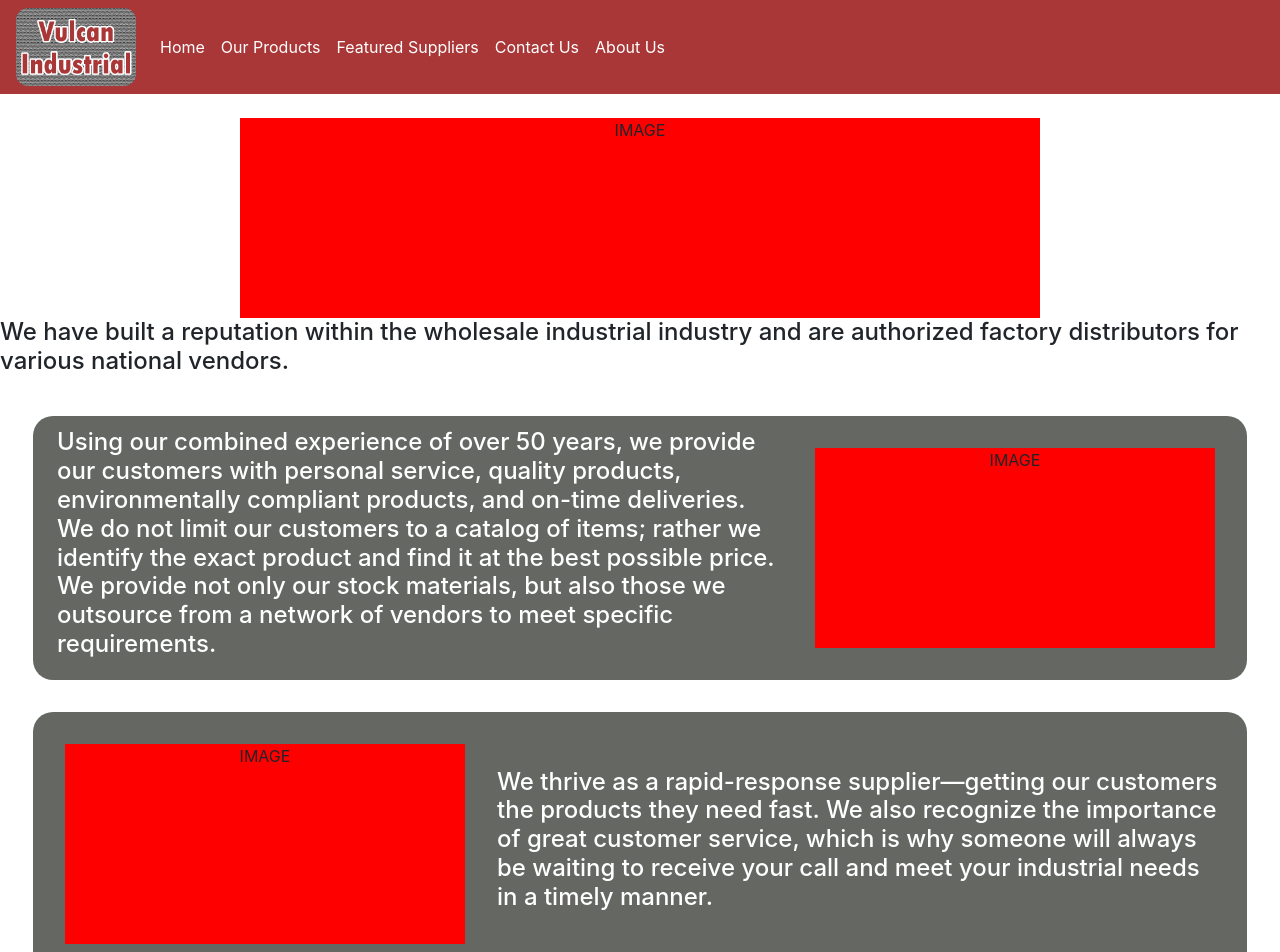
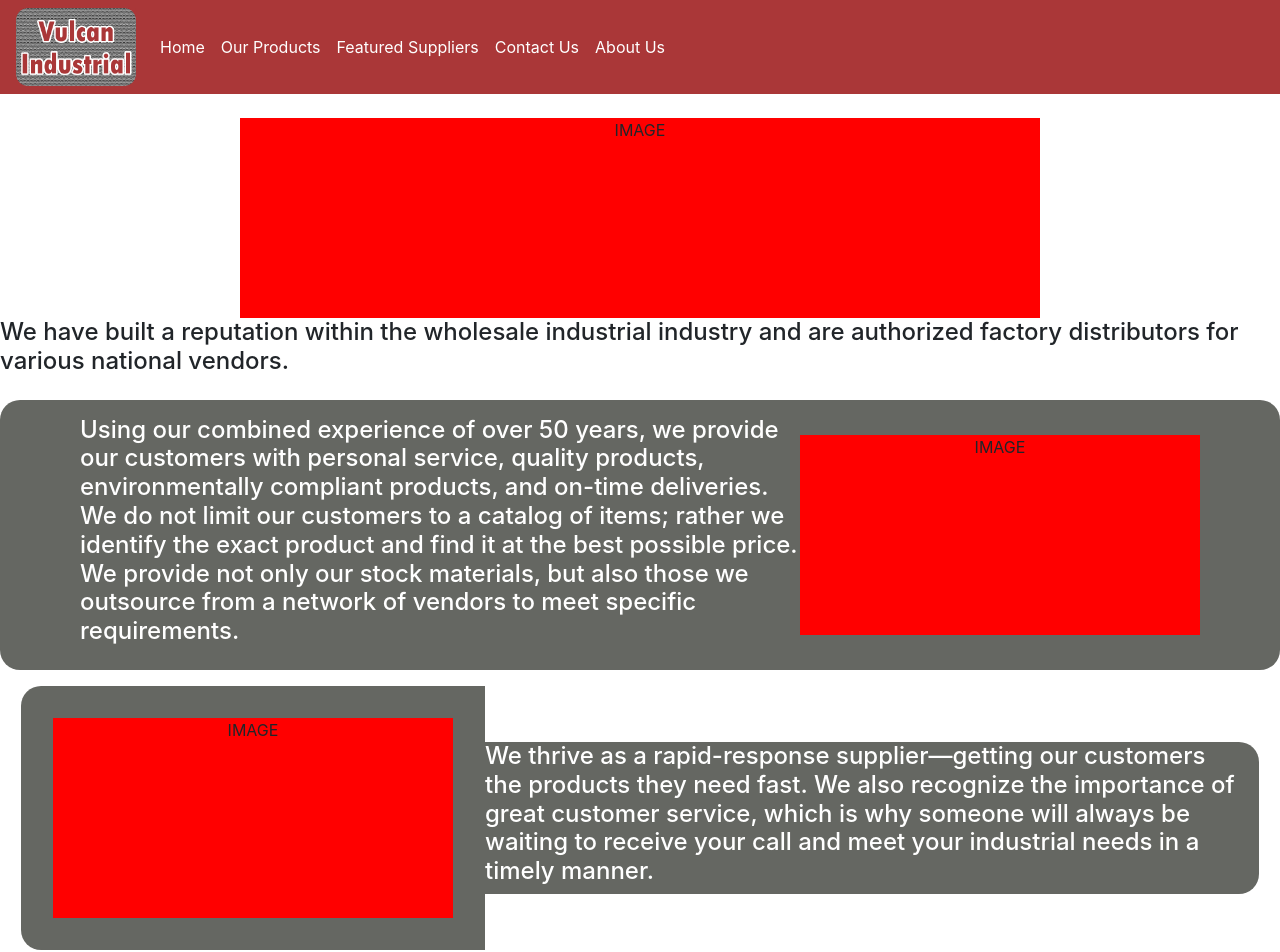
Before and after one commit to CamDavi5/VIS-Website-Revamp, a React (Create React App) app: page /about-us in a window 1280 px wide. Shown: the top 952 px of the page. Built offline with nearby package versions, Linux system fonts and the light colour scheme.

Commit message:
sizing adjustments, supplier&about wip

```diff
--- a/public/style.css
+++ b/public/style.css
@@ -76,7 +76,12 @@
 .aboutContent {
     padding: 1em;
     display: flex;
+    flex-wrap: wrap;
     justify-content: center;
+    align-items: center;
+    margin-right: auto;
+    margin-left: auto;
+    border-radius: 20px;
 }
 
 .leftRoundCorners {
@@ -106,7 +111,7 @@
 }
 
 .popupInner {
-    padding: 32px;
+    position: relative;
     background-color: white;
     border-radius: 20px;
 }
--- a/src/components/ScrollSpySupplier.jsx
+++ b/src/components/ScrollSpySupplier.jsx
@@ -10,8 +10,8 @@ const ScrollSpySupplier = ({name, image, description}) => {
         <div>
             <li className="suppliersList" onClick={() => setButtonPopup(true)}>{name}</li>
             <SupplierPopup trigger={buttonPopup} setTrigger={setButtonPopup}>
-                <h3 className="mt-4">{name}</h3>
-                    <img src={image} alt="image should be here" stlye={{maxWidth: 100+"%"}}/>
+                <h3 className="pt-5" style={{textAlign: "center"}}>{name}</h3>
+                    <img src={image} alt="image should be here" style={{maxWidth: 70+"%"}}/>
                 <p>{description}</p>
             </SupplierPopup>
         </div>
--- a/src/pages/About.jsx
+++ b/src/pages/About.jsx
@@ -8,26 +8,20 @@ const About = () => {
     return (
         <>
             <div className="d-flex flex-column align-items-center">
-            <div className="mt-4"style={{width: 800+"px", height: 200+"px", backgroundColor: "red", textAlign: "center"}}>IMAGE</div>
+                <div className="mt-4"style={{width: 800+"px", height: 200+"px", backgroundColor: "red", maxWidth: 100+"%", textAlign: "center"}}>IMAGE</div>
                 <h4 className="mb-4">{aboutThree}</h4>
             </div>
-            <div className="aboutContent">
-                <div className="d-flex justify-content-center align-items-center leftRoundCorners" style={{backgroundColor: "rgb(75, 77, 71, 0.85)"}}>
-                    <div className="pl-4" style={{width: 750+"px"}}>
-                        <h4 style={{color: "white"}}>{aboutOne}</h4>
-                    </div>
+                <div className="aboutContent" style={{backgroundColor: "rgb(75, 77, 71, 0.85)"}}>
+                        <h4 style={{color: "white", maxWidth: 720+"px"}}>{aboutOne}</h4>
+                        <div style={{width: 400+"px", height: 200+"px", backgroundColor: "red", maxWidth: 100+"%", textAlign: "center"}}>IMAGE</div>
                 </div>
-                <div className="rightRoundCorners aboutImageSizing">
-                    <div style={{width: 400+"px", height: 200+"px", backgroundColor: "red", textAlign: "center"}}>IMAGE</div>
-                </div>
-            </div>
             <div className="aboutContent">
                 <div className="leftRoundCorners aboutImageSizing">
-                    <div style={{width: 400+"px", height: 200+"px", backgroundColor: "red", textAlign: "center"}}>IMAGE</div>
+                    <div style={{width: 400+"px", height: 200+"px", backgroundColor: "red", maxWidth: 100+"%", textAlign: "center"}}>IMAGE</div>
                 </div>
-                <div className="d-flex justify-content-center align-items-center rightRoundCorners" style={{backgroundColor: "rgb(75, 77, 71, 0.85)"}}>
-                    <div className="pr-4" style={{width: 750+"px"}}>
-                        <h4 style={{color: "white"}}>{aboutTwo}</h4>
+                <div className="rightRoundCorners" style={{backgroundColor: "rgb(75, 77, 71, 0.85)"}}>
+                    <div className="pr-4">
+                        <h4 style={{color: "white", maxWidth: 750+"px"}}>{aboutTwo}</h4>
                     </div>
                 </div>
             </div>
--- a/src/pages/Contact.jsx
+++ b/src/pages/Contact.jsx
@@ -10,12 +10,12 @@ const Contact = () => {
                 <ContactCard image={"./assets/ContactImgPlaceholder.jpg"} name={"John Rutledge"} email={""} cell={""}/>
             </div>
             <h3 className="d-flex justify-content-center">Sales</h3>
-            <div className="d-flex flex-wrap justify-content-center mb-5">
-                <div className="mr-5">
-                    <ContactCard className="mr-3" image={"./assets/ContactImgPlaceholder.jpg"} name={"Tony Metcalf"} email={""} cell={"205-369-7158"}/>
+            <div className="d-flex flex-wrap justify-content-around mb-5">
+                <div>
+                    <ContactCard image={"./assets/ContactImgPlaceholder.jpg"} name={"Tony Metcalf"} email={""} cell={"205-369-7158"}/>
                 </div>
                 <ContactCard image={"./assets/ContactImgPlaceholder.jpg"} name={"Corey Calvert"} email={""} cell={"205-296-7381"}/>
-                <div className="ml-5">
+                <div>
                     <ContactCard image={"./assets/ContactImgPlaceholder.jpg"} name={"Nick Parker"} email={""} cell={"205-542-0240"}/>
                 </div>
             </div>
--- a/src/pages/Home.jsx
+++ b/src/pages/Home.jsx
@@ -19,7 +19,7 @@ const Home = () => {
                     <h5 className="text-center homeDetails">Hours: 8am-4:30pm, Monday-Thursday</h5>
                     <h5 className="text-center homeDetails mr-5 ml-2">8am-4:00pm, Friday</h5>
                 </div>
-                <div className="d-flex flex-column align-items-center mt-3">
+                <div className="mt-3" style={{maxWidth: 1024+"px"}}>
                     <h3 className="homeMotto" style={{textAlign: "center"}}>"Our goal is to provide our customers with a single vendor for a variety of commodities. We strive to meet all of your industrial maintenance needs."</h3>
                 </div>
                 <div id="carouselExampleIndicators" className="carousel slide mt-4" data-ride="carousel" data-interval="10000">
--- a/src/pages/Suppliers.jsx
+++ b/src/pages/Suppliers.jsx
@@ -36,6 +36,7 @@ const Suppliers = () => {
         "XL SCREW CORP"];
 
     let brightonDesc = "Stocking over 60,000SKUs of industrial and commercial fasteners"
+    let lorem = "Neque porro quisquam est qui dolorem ipsum quia dolor sit amet, consectetur, adipisci velit... ";
 
     function buttonTop () {
         document.body.scrollTop = 0; // For Safari
@@ -65,7 +66,7 @@ const Suppliers = () => {
     return (
         <>
             <nav id="productSpyScroll"className="navbar navbar-light bg-light d-flex justify-content-center mb-1">
-                <ul className="nav nav-pills">
+                <ul className="nav">
                     {alphabetArr.map((char) => (
                         <ScrollSpyNav key={char} letter={char}></ScrollSpyNav>
                     ))}
@@ -86,7 +87,7 @@ const Suppliers = () => {
                         <ul>
                             {supplierArr.map((supplier, indexS) => (
                                 supplier[0] === char
-                                ? <ScrollSpySupplier key={"li"+indexS.toString()} name={supplier} image={"./assets/TempSupplierLogo.jpg"} description={"Supplier description goes here"}></ScrollSpySupplier> : null
+                                ? <ScrollSpySupplier key={"li"+indexS.toString()} name={supplier} image={"./assets/TempSupplierLogo.jpg"} description={lorem+lorem+lorem}></ScrollSpySupplier> : null
                             ))}
                         </ul>
                     </div>
```
